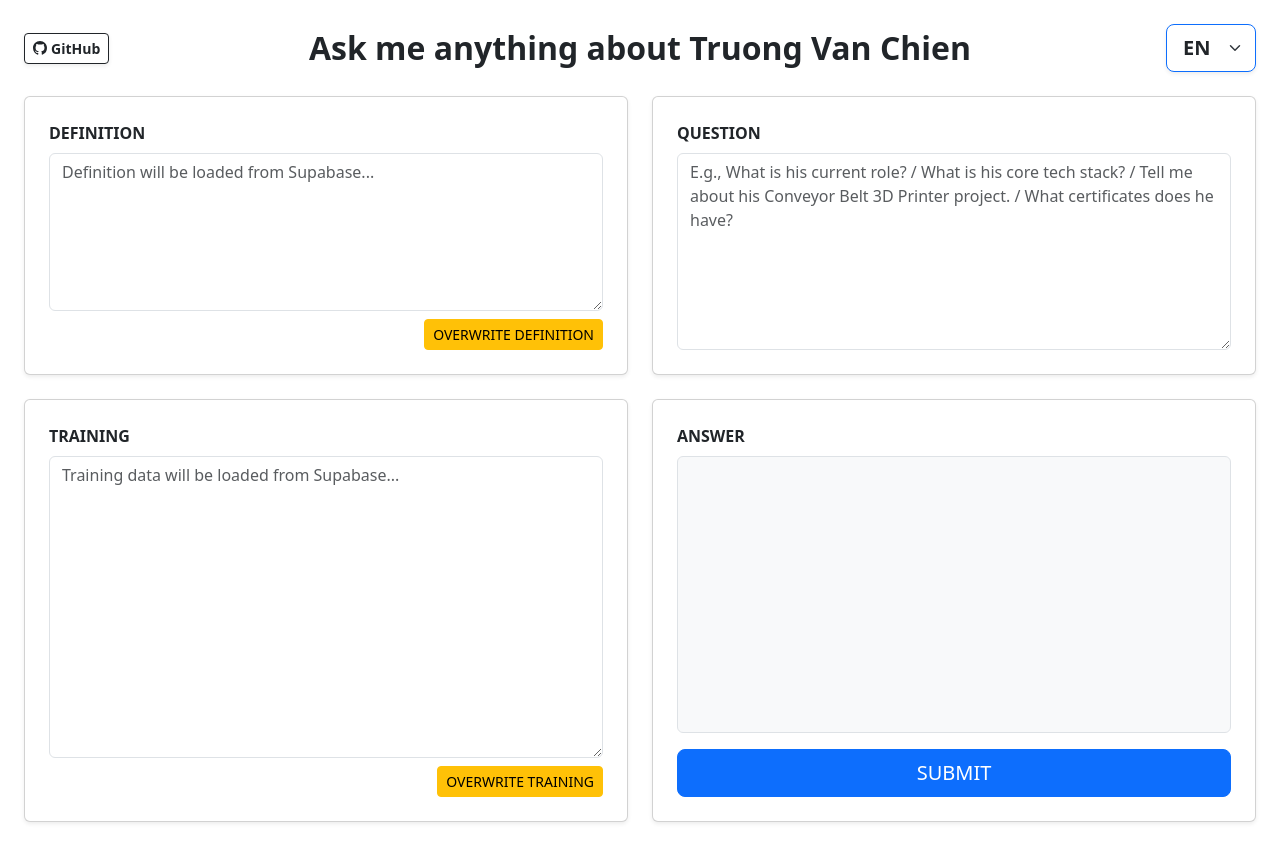
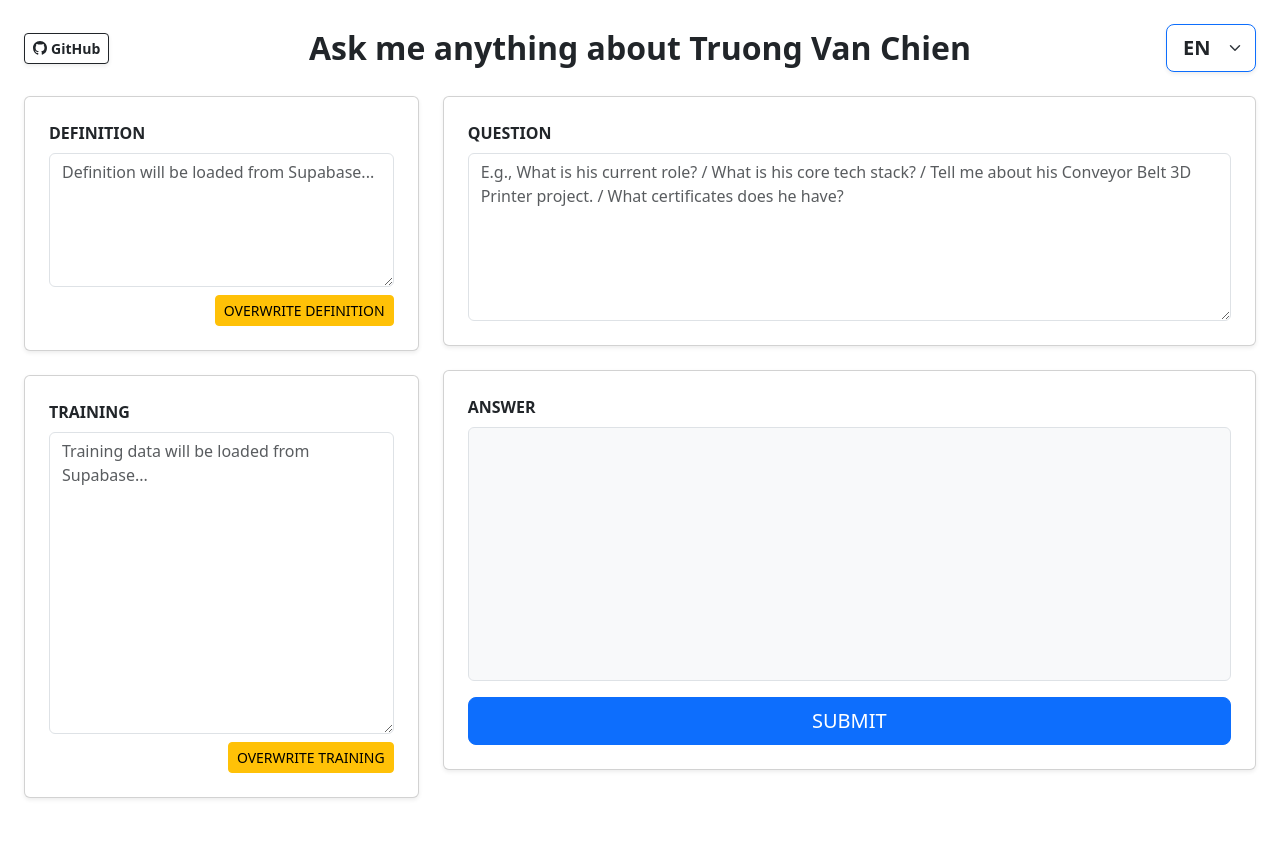
Before and after one commit to truong0vanchien/botchien, a Flask app: page / in a window 1280 px wide. After the commit the page ends 799 px from the top, so only its background shows below. Run offline with Flask 3, Linux system fonts and the light colour scheme; some libraries are stand-ins or nearby versions.

Commit message:
change format

````diff
--- a/static/js/main.js
+++ b/static/js/main.js
@@ -292,13 +292,13 @@ if (submitButton) {
           try {
             const parsedJson = JSON.parse(rawContent);
             if (parsedJson && typeof parsedJson === 'object' && parsedJson.response !== undefined) {
-              answerOutput.textContent = parsedJson.response;
+              answerOutput.innerHTML = marked.parse(parsedJson.response);
             } else {
-              answerOutput.textContent = JSON.stringify(parsedJson, null, 2);
+              answerOutput.innerHTML = marked.parse("```json\n" + JSON.stringify(parsedJson, null, 2) + "\n```");
             }
           } catch (e) {
-            // Show raw string if parsing fails
-            answerOutput.textContent = rawContent;
+            // Show raw string parsed as markdown if parsing fails
+            answerOutput.innerHTML = marked.parse(rawContent);
           }
         } else {
           answerOutput.textContent = 'Could not retrieve answer.';
--- a/templates/index.jinja
+++ b/templates/index.jinja
@@ -27,31 +27,19 @@
 
 <!-- TWO COLUMNS -->
 <div class="row">
-<!-- COLUMN 1: DEFINITION & TRAINING -->
-<div class="col-md-6 mb-4">
+  <!-- LEFT COLUMN: DEFINITION & TRAINING (1/3) -->
+  <div class="col-md-4 mb-4">
     <!-- DEFINITION -->
-<div class="card p-4 mb-4 shadow-sm h-100 d-flex flex-column" style="min-height: 250px;">
+    <div class="card p-4 mb-4 shadow-sm d-flex flex-column" style="min-height: 250px;">
       <label for="definitionInput" class="form-label text-label fw-bold" data-i18n="DEFINITION">DEFINITION</label>
       <textarea class="form-control mb-2 flex-grow-1" id="definitionInput" rows="5" placeholder="Definition will be loaded from Supabase..." data-i18n-placeholder="Definition will be loaded from Supabase..."></textarea>
       <div class="text-end mt-auto">
         <button type="button" class="btn btn-warning btn-sm" id="btnOverwriteDef" data-i18n="OVERWRITE DEFINITION">OVERWRITE DEFINITION</button>
       </div>
     </div>
-</div>
 
-<!-- COLUMN 2: QUESTION -->
-<div class="col-md-6 mb-4">
-<div class="card p-4 shadow-sm h-100 d-flex flex-column" style="min-height: 250px;">
-<label for="contentInput" class="form-label text-label fw-bold" data-i18n="QUESTION">QUESTION</label>
-<textarea class="form-control flex-grow-1" id="contentInput" rows="5" placeholder="E.g., What is his current role? / What is his core tech stack? / Tell me about his Conveyor Belt 3D Printer project. / What certificates does he have?" data-i18n-placeholder="E.g., What is his current role? / What is his core tech stack? / Tell me about his Conveyor Belt 3D Printer project. / What certificates does he have?"></textarea>
-</div>
-</div>
-</div>
-
-<div class="row">
-<!-- COLUMN 1: TRAINING -->
-<div class="col-md-6 mb-4">
-<div class="card p-4 shadow-sm h-100 d-flex flex-column" style="min-height: 400px;">
+    <!-- TRAINING -->
+    <div class="card p-4 shadow-sm d-flex flex-column" style="min-height: 400px;">
       <label for="trainingInput" class="form-label text-label fw-bold" data-i18n="TRAINING">TRAINING</label>
       <textarea class="form-control mb-2 flex-grow-1" id="trainingInput" rows="12" placeholder="Training data will be loaded from Supabase..." data-i18n-placeholder="Training data will be loaded from Supabase..."></textarea>
       <div class="text-end mt-auto">
@@ -60,12 +48,18 @@
     </div>
   </div>
 
-<!-- COLUMN 2: ANSWER & SUBMIT -->
-<div class="col-md-6 mb-4">
-<div class="card p-4 shadow-sm h-100 d-flex flex-column" style="min-height: 400px;">
+  <!-- RIGHT COLUMN: QUESTION & ANSWER (2/3) -->
+  <div class="col-md-8 mb-4">
+    <!-- QUESTION -->
+    <div class="card p-4 mb-4 shadow-sm d-flex flex-column" style="min-height: 250px;">
+      <label for="contentInput" class="form-label text-label fw-bold" data-i18n="QUESTION">QUESTION</label>
+      <textarea class="form-control flex-grow-1" id="contentInput" rows="5" placeholder="E.g., What is his current role? / What is his core tech stack? / Tell me about his Conveyor Belt 3D Printer project. / What certificates does he have?" data-i18n-placeholder="E.g., What is his current role? / What is his core tech stack? / Tell me about his Conveyor Belt 3D Printer project. / What certificates does he have?"></textarea>
+    </div>
+
+    <!-- ANSWER & SUBMIT -->
+    <div class="card p-4 shadow-sm d-flex flex-column" style="min-height: 400px;">
       <label for="answerOutput" class="form-label text-label fw-bold" data-i18n="ANSWER">ANSWER</label>
-<pre id="answerOutput" class="form-control flex-grow-1 mb-3" style="min-height: 220px; background-color: #f8f9fa; font-family: monospace; white-space: pre-wrap; overflow-y: auto;"></pre>
-
+      <div id="answerOutput" class="form-control flex-grow-1 mb-3" style="min-height: 220px; background-color: #f8f9fa; overflow-y: auto; padding: 15px;"></div>
       <div class="text-center mt-auto">
         <button type="submit" class="btn btn-primary submit-button btn-lg w-100" data-i18n="SUBMIT">SUBMIT</button>
       </div>
````
Lines whose indentation alone changed are shown as unchanged.
